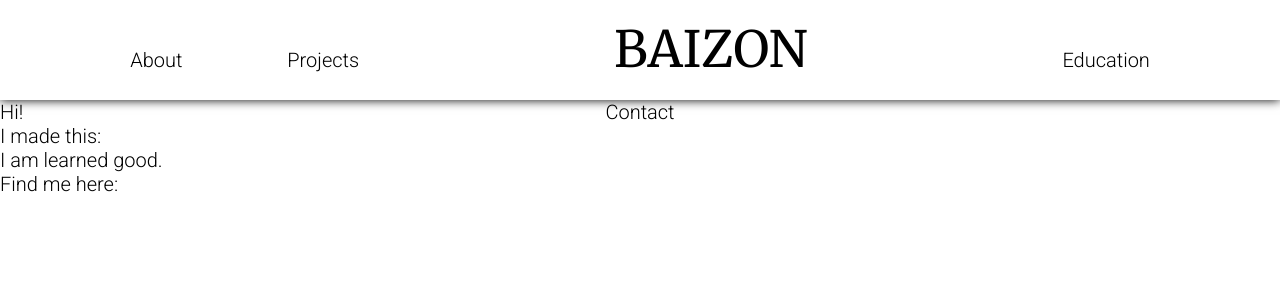
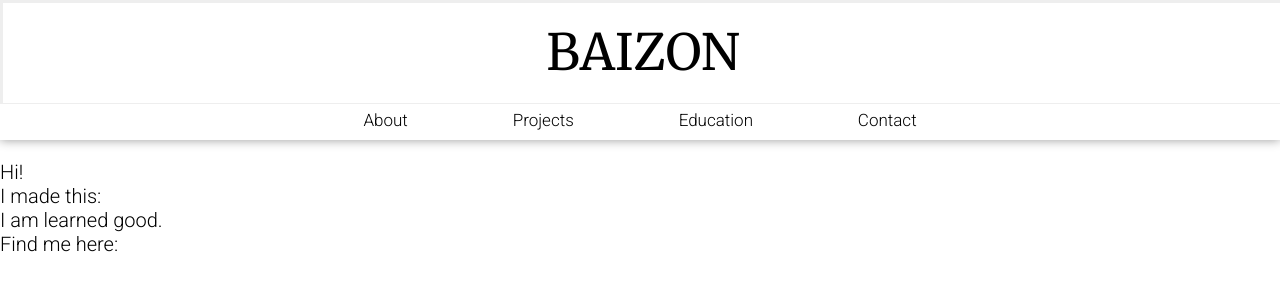
Before and after one commit to Andyocity/baizon, a PHP site: page / in a window 1280 px wide. Shown: the top 300 px of the page. Run offline with PHP 8.4, Linux system fonts and the light colour scheme.

Commit message:
Reconfigured Banner

```diff
--- a/MainStyle.css
+++ b/MainStyle.css
@@ -62,12 +32,13 @@ a.bannerItemLeft:hover:before {
   position: absolute;
   top:      0px;
   left:     0px;
+  z-index:  1;
 
   /* Additional Styling */
-  background-color:   #FFFFFF;
-  -moz-box-shadow:    0 0 10px #000000;
-  -webkit-box-shadow: 0 0 10px #000000;
-  box-shadow:         0 0 10px #000000;
+  background-color: #FFFFFF;
+  border-bottom: 1px;
+  border-style: solid;
+  border-color: #EEEEEE;
 
   /* Text */
   text-align: center;
@@ -92,11 +63,30 @@ a.bannerItemLeft:hover:before {
   line-height: 70px;
 }
 
-.bannerItemLeft{
+.underBanner{
+  /* Proportions */
+  height: 40px;
+  width:  100%;
+
+  /* Position */
+  position: absolute;
+  top:      100px;
+  left:     0px;
+  z-index:  0;
+
+  /* Additional Styling */
+  background-color:   #FFFFFF;
+  box-shadow:         0 0 10px #999999;
+
+  /* Text */
+  text-align: center;
+}
+
+.underBannerItem{
   /* Proportions */
 
   /* Position */
-  margin-top:   15px;
+  margin-top:   0px;
   margin-left:  50px;
   margin-right: 50px;
   display:      inline-block;
@@ -106,25 +96,10 @@ a.bannerItemLeft:hover:before {
   /* Text */
   font-family: 'Roboto',sans-serif;
   font-weight: 300;
-  font-size:   20px;
+  font-size:   17px;
+  line-height: 40px;
 }
 
-.bannerItemRight{
-  /* Proportions */
-
-  /* Position */
-  margin-top:   15px;
-  margin-left:  50px;
-  margin-right: 50px;
-  display:      inline-block;
-
-  /* Additional Styling */
-
-  /* Text */
-  font-family: 'Roboto',sans-serif;
-  font-weight: 300;
-  font-size:   20px;
-}
 
 .mainContent{
   /* Proportions */
@@ -133,7 +108,7 @@ a.bannerItemLeft:hover:before {
 
   /* Position */
   position: absolute;
-  top:      100px;
+  top:      160px;
   left:     0px;
 
   /* Additional Styling */
--- a/index.html
+++ b/index.html
@@ -20,11 +20,14 @@
 <body>
 
   <div class="siteBanner">
-    <div class="bannerItemLeft"><a href="">About</a></div>
-    <div class="bannerItemLeft"><a href="">Projects</a></div>
     <div class="mainTitle">BAIZON</div>
-    <div class="bannerItemRight"><a href="">Education</a></div>
-    <div class="bannerItemRight"><a href="">Contact</a></div>
+  </div>
+
+  <div class="underBanner">
+    <div class="underBannerItem"><a href="">About</a></div>
+    <div class="underBannerItem"><a href="">Projects</a></div>
+    <div class="underBannerItem"><a href="">Education</a></div>
+    <div class="underBannerItem"><a href="">Contact</a></div>
   </div>
 
   <div class="mainContent">
```
Also changed, not shown: other parts of MainStyle.css (+0 -30 lines).
